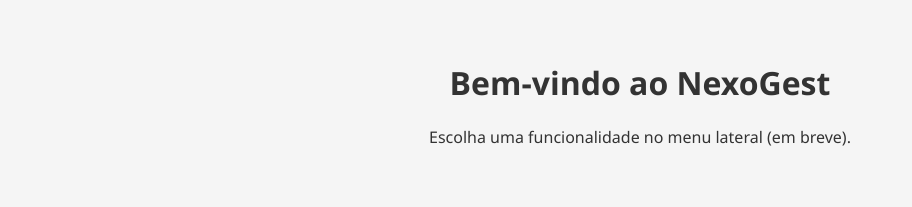
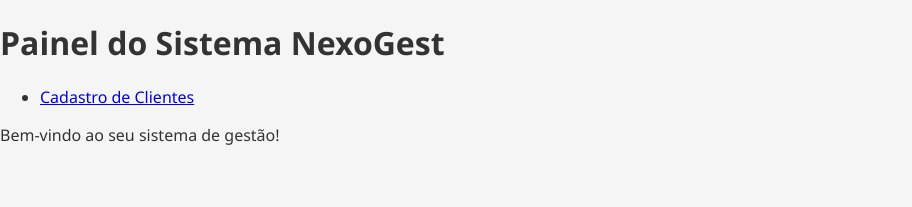
Before and after one commit to Pracadastro/NexoGest, a website: page public/painel.html in a window 1280 px wide. Shown: the whole page, without its empty margins (0-912 px from the left). Drawn offline with Linux system fonts and the light colour scheme.

Commit message:
Update painel.html

```diff
--- a/public/painel.html
+++ b/public/painel.html
@@ -1,16 +1,20 @@
 <!DOCTYPE html>
 <html lang="pt-BR">
 <head>
-  <meta charset="UTF-8" />
-  <meta name="viewport" content="width=device-width, initial-scale=1.0"/>
+  <meta charset="UTF-8">
   <title>Painel - NexoGest</title>
   <link rel="stylesheet" href="/style.css">
 </head>
 <body>
-  <div class="painel-container">
-    <h1>Bem-vindo ao NexoGest</h1>
-    <p>Escolha uma funcionalidade no menu lateral (em breve).</p>
-    <!-- Aqui futuramente virão botões para clientes, estoque, vendas etc. -->
-  </div>
+  <h1>Painel do Sistema NexoGest</h1>
+
+  <nav>
+    <ul>
+      <li><a href="/clientes">Cadastro de Clientes</a></li>
+      <!-- Aqui você poderá adicionar mais links futuramente -->
+    </ul>
+  </nav>
+
+  <p>Bem-vindo ao seu sistema de gestão!</p>
 </body>
 </html>
```
